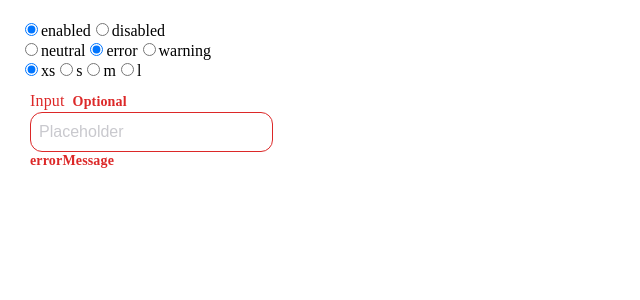
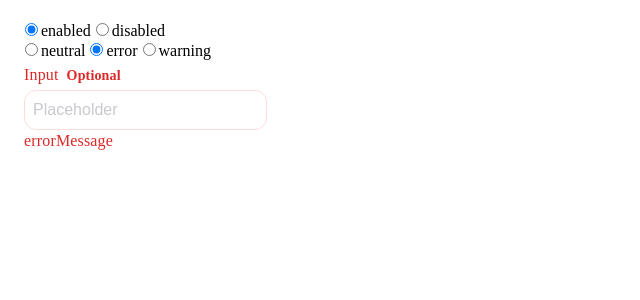
Before and after one commit to andreahajna/o2Component, a React (Vite) app: page / in a window 1280 px wide. Both pictures are taken after a click on the radio button "error". Shown: the top 300 px of the page, without its empty margins (0-640 px from the left). Built offline with nearby package versions, Linux system fonts and the light colour scheme.

Commit message:
improvements, delete size

```diff
--- a/src/App.tsx
+++ b/src/App.tsx
@@ -1,6 +1,5 @@
 import TextInput from './components/TextInput.tsx';
 import React from 'react';
-import { InputSize } from './constants.ts';
 
 enum StateEnum {
   ENABLED = 'enabled',
@@ -19,14 +18,9 @@ function App() {
   const [errorMessage, setErrorMessage] = React.useState('');
   const [warningMessage, setWarningMessage] = React.useState('');
   const [variant, setVariant] = React.useState(VariantEnum.NEUTRAL);
-  const [size, setSize] = React.useState<InputSize>('xs');
 
   const handleRadioChange = (event: React.ChangeEvent<HTMLInputElement>) => {
     setDisabled(event.target.value === StateEnum.DISABLED);
-  };
-
-  const handleSizeChange = (event: React.ChangeEvent<HTMLInputElement>) => {
-    setSize(event.target.value as InputSize);
   };
 
   const handleVariantChange = (event: React.ChangeEvent<HTMLInputElement>) => {
@@ -92,24 +86,6 @@ function App() {
         <label htmlFor='warning'>warning</label>
       </div>
 
-      <div>
-        {['xs', 's', 'm', 'l'].map((sizeId) => {
-          return (
-            <>
-              <input
-                type='radio'
-                id={sizeId}
-                name='size'
-                value={sizeId}
-                onChange={handleSizeChange}
-                checked={sizeId === size}
-              />
-              <label htmlFor={sizeId}>{sizeId}</label>
-            </>
-          );
-        })}
-      </div>
-
       <div style={{ display: 'flex' }}>
         <TextInput
           value={value}
@@ -119,7 +95,6 @@ function App() {
           onChange={(value) => {
             setValue(value);
           }}
-          size={size}
           error={errorMessage}
           warning={warningMessage}
           placeholder={'Placeholder'}
--- a/src/assets/styles.scss
+++ b/src/assets/styles.scss
@@ -34,7 +34,7 @@ $font-label-s-weight: 550;
 $font-label-s-line-height: 17px;
 $font-label-s-letter-spacing: 0.16px;
 
-/* Body M */
+/* Body */
 $font-body-m-size: 16px;
 $font-body-m-weight: 400;
 $font-body-m-line-height: 22px;
--- a/src/components/TextInput.tsx
+++ b/src/components/TextInput.tsx
@@ -1,12 +1,10 @@
 import { FC } from 'react';
-import { InputSize } from '../constants.ts';
 
 interface TextInputProps {
   value: string;
   label: string;
   name: string;
   onChange: (value: string) => void;
-  size?: InputSize;
   error?: string;
   warning?: string;
   placeholder?: string;
@@ -19,7 +17,6 @@ const TextInput: FC<TextInputProps> = ({
   label,
   name,
   onChange,
-  size,
   error,
   warning,
   placeholder,
@@ -31,21 +28,21 @@ const TextInput: FC<TextInputProps> = ({
   return (
     <div className='textInputGroup'>
       <div className='labelGroup'>
-        <label htmlFor={name} className={`label size-m ${labelClassName}`}>
+        <label htmlFor={name} className={`label ${labelClassName}`}>
           {label}
         </label>
-        <div className={`label ${labelClassName}`}>{optional}</div>
+        <div className={`label optional ${labelClassName}`}>{optional}</div>
       </div>
       <input
         name={name}
-        className={`textInput size-${size} ${labelClassName}`}
+        className={`textInput ${labelClassName}`}
         type='text'
         value={value}
         onChange={(e) => onChange(e.target.value)}
         placeholder={placeholder}
         disabled={disabled}
       />
-      {error || warning ? <div className={`label ${labelClassName}`}>{error ? error : warning}</div> : null}
+      {error || warning ? <div className={`message  ${labelClassName}`}>{error ? error : warning}</div> : null}
     </div>
   );
 };
--- a/src/constants.ts
+++ /dev/null
@@ -1 +0,0 @@
-export type InputSize = 'xs' | 's' | 'm' | 'l';
--- a/src/index.scss
+++ b/src/index.scss
@@ -2,35 +2,56 @@
 
 body {
   font-family: styles.$font-family;
-  margin: 20px;
+  margin: styles.$dimension-l;
 }
 
 .textInputGroup {
   display: flex;
   flex-direction: column;
-  margin: 10px;
+  margin: 4px;
 }
 
 .labelGroup {
   display: flex;
   align-items: center;
   gap: styles.$dimension-xs;
+  margin-bottom: 4px;// styles.$dimension-xs;
 }
 
 .label {
+  color: styles.$color-content-on-neutral-xx-high;
+  font-size: styles.$font-label-m-size;
+  font-weight: styles.$font-label-m-weight;
+  line-height: styles.$font-body-m-line-height;
+  letter-spacing: styles.$font-label-m-letter-spacing;
+
+  &.optional {
     color: styles.$color-content-on-neutral-medium;
     font-size: styles.$font-label-s-size;
     font-weight: styles.$font-label-s-weight;
     line-height: styles.$font-label-s-line-height;
     letter-spacing: styles.$font-label-s-letter-spacing;
+  }
 
-  &.size-m {
+  &.error {
+    color: styles.$color-content-on-neutral-danger;
+  }
+
+  &.warning {
+    color: styles.$color-content-on-neutral-warning;
+  }
+
+  &.disabled {
+    color: styles.$color-content-on-neutral-low;
+  }
+}
+
+.message {
   color: styles.$color-content-on-neutral-xx-high;
   font-size: styles.$font-label-m-size;
   font-weight: styles.$font-label-m-weight;
   line-height: styles.$font-body-m-line-height;
   letter-spacing: styles.$font-label-m-letter-spacing;
-  }
 
   &.error {
     color: styles.$color-content-on-neutral-danger;
@@ -75,30 +96,14 @@ body {
     color: styles.$color-content-on-neutral-low;
   }
 
-  &.size-xs {
-    padding: styles.$dimension-xs;
-  }
-
-  &.size-s {
-    padding: styles.$dimension-s;
-  }
-
-  &.size-m {
-    padding: styles.$dimension-m;
-  }
-
-  &.size-l {
-    padding: styles.$dimension-l;
-  }
-
   &.error {
-    border-color: styles.$color-surface-danger;
+    border-color: styles.$color-surface-danger-variant;
     //background-color: styles.$color-surface-danger-variant;
 
     &:focus {
       outline: none;
       border-color: styles.$color-surface-danger;
-      caret-color: styles.$color-content-on-neutral-xx-high;
+      caret-color: styles.$color-surface-danger;
     }
 
     &:not(.disabled):hover {
@@ -107,13 +112,13 @@ body {
   }
 
   &.warning {
-    border-color: styles.$color-surface-warning;
+    border-color: styles.$color-surface-warning-variant;
     //background-color: styles.$color-surface-warning-variant;
 
     &:focus {
       outline: none;
       border-color: styles.$color-surface-warning;
-      caret-color: styles.$color-content-on-neutral-xx-high;
+      caret-color: styles.$color-surface-warning;
     }
 
     &:not(.disabled):hover {
```
Lines whose indentation alone changed are shown as unchanged.
